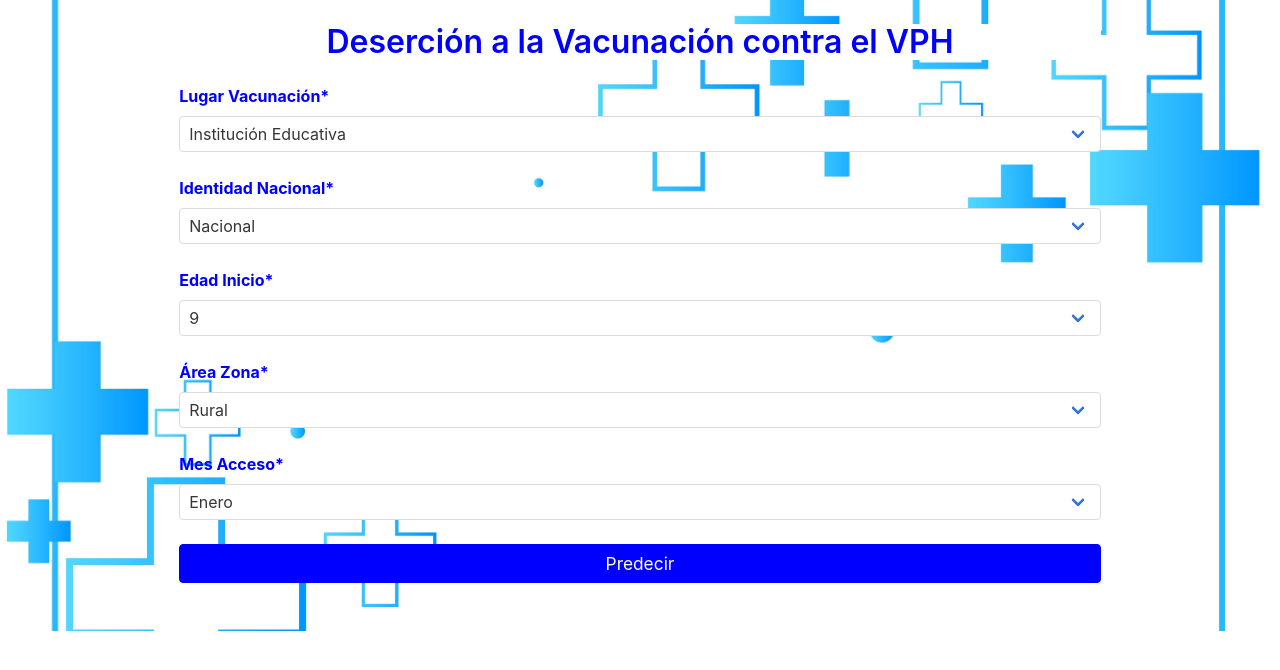
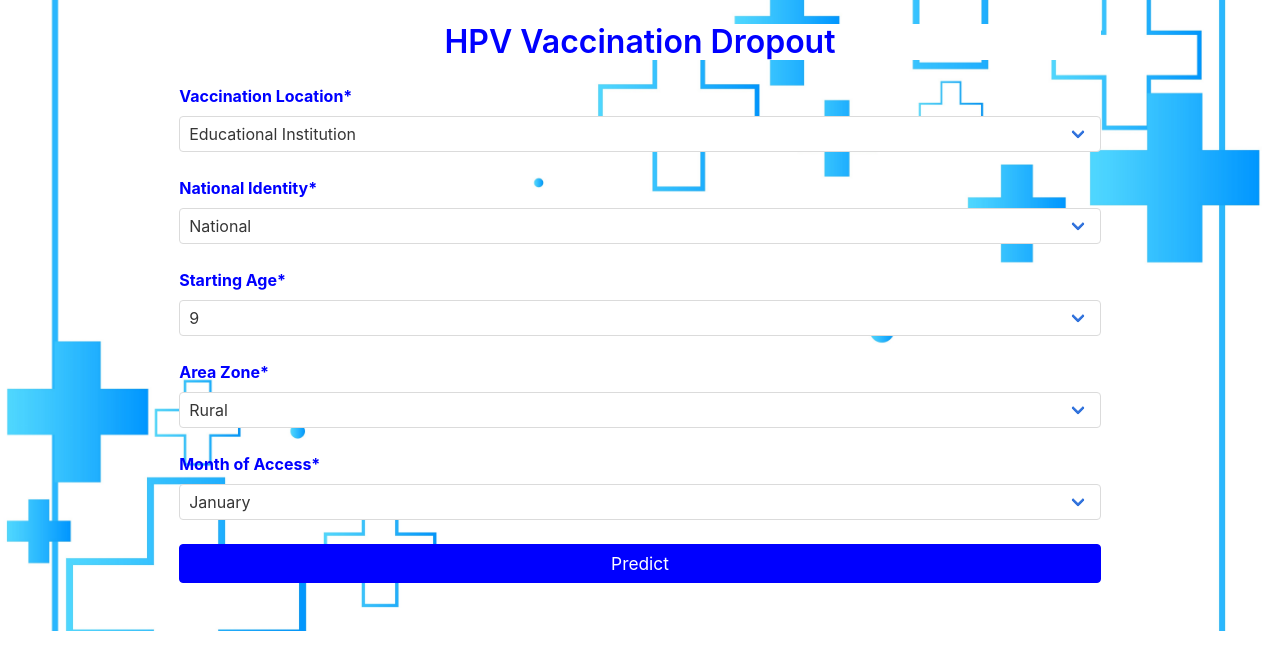
Before and after one commit to UrlishMarroquin/DesercionVPH, a Flask app: page / in a window 1280 px wide. Shown: the top 670 px of the page. Run offline with Flask 2, Linux system fonts and the light colour scheme.

Commit message:
Actualiza Idioma

```diff
--- a/app.py
+++ b/app.py
@@ -77,9 +77,9 @@ def api_predict():
         Ynew = XGB.predict(dataXnewDf)
 
         if Ynew[0] == 0:
-            Mensaje = 'Niña con alta probabilidad de completar la vacunación contra el VPH'
+            Mensaje = 'Girl with high probability of no HPV vaccination dropout'
         else:
-            Mensaje = 'Niña con alta probabilidad de deserción a la vacunación contra el VPH'
+            Mensaje = 'Girl with high probability of HPV vaccination dropout'
 
         return jsonify( inputs=features,predictions=Mensaje)
 
@@ -140,9 +140,9 @@ def predict():
         Ynew = XGB.predict(dataXnewDf)
 
         if Ynew[0] == 0:
-            Mensaje = 'Niña con alta probabilidad de completar la vacunación contra el VPH'
+            Mensaje = 'Girl with high probability of no HPV vaccination dropout'
         else:
-            Mensaje = 'Niña con alta probabilidad de deserción a la vacunación contra el VPH'
+            Mensaje = 'Girl with high probability of HPV vaccination dropout'
         return render_template("index.html", inputs=features, predictions=Mensaje,
             lugar_vacunacion=lugar_vacunacion, identidad_nacional=identidad_nacional,
             edad_inicio=edad_inicio, area_zona=area_zona, mes_acceso=mes_acceso)
--- a/templates/index.html
+++ b/templates/index.html
@@ -42,7 +42,7 @@
               <tr>
                 <td style="width: 10%;"></td>
                 <td style="width: 80%;">
-                  <h1 class="title" align="center"><p>Deserción a la Vacunación contra el VPH</p></h1>
+                  <h1 class="title" align="center"><p>HPV Vaccination Dropout</p></h1>
                 </td>
                 <td style="width: 10%;"></td>
               </tr>
@@ -51,13 +51,13 @@
               <tr>
                 <td style="width: 10%;"></td>
                 <td style="width: 80%;">
-                  <br><label class="label"><b>Lugar Vacunación*</b></label>
+                  <br><label class="label"><b>Vaccination Location*</b></label>
                   <div class="control">
                     <div class="select is-fullwidth">
                       <select id="lugar_vacunacion" name="lugar_vacunacion">
-                        <option value="1">Institución Educativa</option>
-                        <option value="2">Establecimiento de Salud</option>
-                        <option value="3">Visita Domiciliaria</option>
+                        <option value="1">Educational Institution</option>
+                        <option value="2">Health Care Establishment</option>
+                        <option value="3">House Visit</option>
                       </select>
                     </div>
                   </div>
@@ -67,12 +67,12 @@
               <tr>
                 <td style="width: 10%;"></td>
                 <td style="width: 80%;">
-                  <br><label class="label"><b>Identidad Nacional*</b></label>
+                  <br><label class="label"><b>National Identity*</b></label>
                   <div class="control">
                     <div class="select is-fullwidth">
                       <select id="identidad_nacional" name="identidad_nacional">
-                        <option value="1">Nacional</option>
-                        <option value="2">Extranjero</option>
+                        <option value="1">National</option>
+                        <option value="2">Foreigner</option>
                       </select>
                     </div>
                   </div>
@@ -82,7 +82,7 @@
               <tr>
                 <td style="width: 10%;"></td>
                 <td style="width: 80%;">
-                  <br><label class="label"><b>Edad Inicio*</b></label>
+                  <br><label class="label"><b>Starting Age*</b></label>
                   <div class="control">
                     <div class="select is-fullwidth">
                       <select id="edad_inicio" name="edad_inicio">
@@ -100,12 +100,12 @@
               <tr>
                 <td style="width: 10%;"></td>
                 <td style="width: 80%;">
-                  <br><label class="label"><b>Área Zona*</b></label>
+                  <br><label class="label"><b>Area Zone*</b></label>
                   <div class="control">
                     <div class="select is-fullwidth">
                       <select id="area_zona" name="area_zona">
                         <option value="1">Rural</option>
-                        <option value="2">Urbana</option>
+                        <option value="2">Urban</option>
                       </select>
                     </div>
                   </div>
@@ -115,22 +115,22 @@
               <tr>
                 <td style="width: 10%;"></td>
                 <td style="width: 80%;">
-                  <br><label class="label"><b>Mes Acceso*</b></label>
+                  <br><label class="label"><b>Month of Access*</b></label>
                   <div class="control">
                     <div class="select is-fullwidth">
                       <select id="mes_acceso" name="mes_acceso">
-                        <option value="1">Enero</option>
-                        <option value="2">Febrero</option>
-                        <option value="3">Marzo</option>
-                        <option value="4">Abril</option>
-                        <option value="5">Mayo</option>
-                        <option value="6">Junio</option>
-                        <option value="7">Julio</option>
-                        <option value="8">Agosto</option>
-                        <option value="9">Setiembre</option>
-                        <option value="10">Octubre</option>
-                        <option value="11">Noviembre</option>
-                        <option value="12">Diciembre</option>
+                        <option value="1">January</option>
+                        <option value="2">February</option>
+                        <option value="3">March</option>
+                        <option value="4">April</option>
+                        <option value="5">May</option>
+                        <option value="6">June</option>
+                        <option value="7">July</option>
+                        <option value="8">August</option>
+                        <option value="9">September</option>
+                        <option value="10">October</option>
+                        <option value="11">November</option>
+                        <option value="12">December</option>
                       </select>
                     </div>
                   </div>
@@ -143,7 +143,7 @@
               <tr>
                 <td style="width: 10%;"></td>
                 <td style="width: 80%;">
-                  <input type="submit" class="button is-primary is-fullwidth" style="font-size:13pt;padding:2px; border:1px solid blue; background-color:blue" value="Predecir">
+                  <input type="submit" class="button is-primary is-fullwidth" style="font-size:13pt;padding:2px; border:1px solid blue; background-color:blue" value="Predict">
                 </td>
                 <td style="width: 10%;"></td>
               </tr>
@@ -156,7 +156,7 @@
               <tr>
                 <td style="width: 10%;"></td>
                 <td style="width: 80%;">
-                  <label class="label" align="center" style="font-size:15pt;padding:2px"><p>Resultado de la Predicción</p></label>
+                  <label class="label" align="center" style="font-size:15pt;padding:2px"><p>Prediction Result</p></label>
                 </td>
                 <td style="width: 10%;"></td>
               </tr>
```
Also changed, not shown: static/img/fondo - copia.jpg (added), static/img/fondos.jpg (added).
